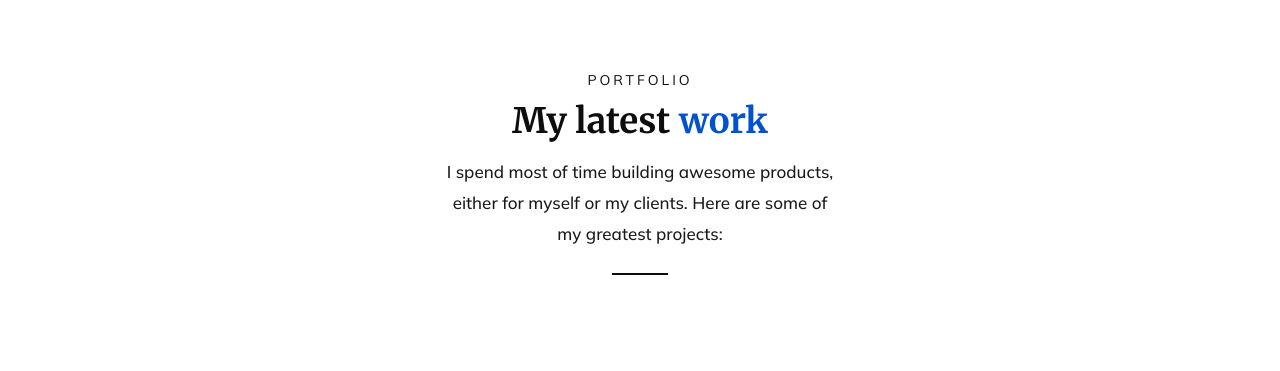
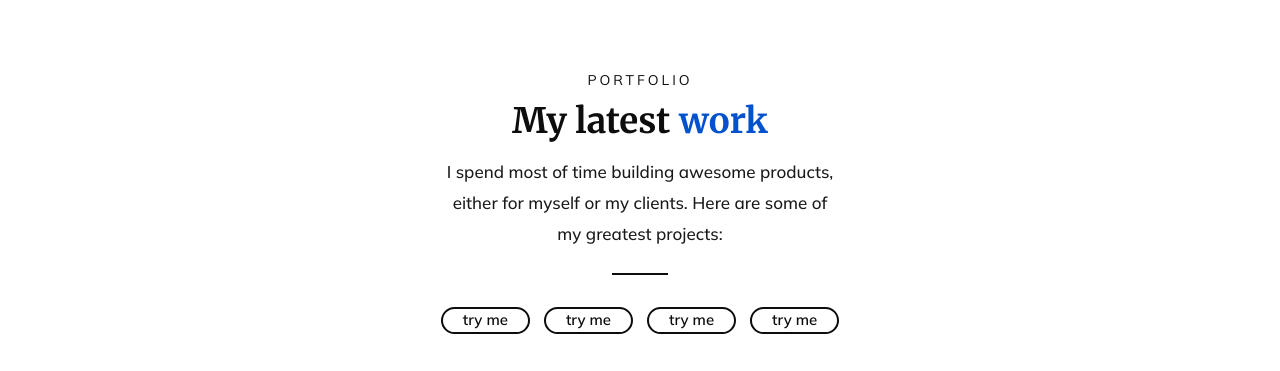
Before and after one commit to NightClover-code/portfolio-website-v2, a Next.js app: page / in a window 1280 px wide. Shown: the part 752-1123 px from the top of the page. Before the commit the page ends 1027 px from the top, so only its background shows below. Built offline with nearby package versions, Linux system fonts and the light colour scheme.

Commit message:
feat: tags component initial render

```diff
--- a/components/Projects/index.tsx
+++ b/components/Projects/index.tsx
@@ -1,4 +1,5 @@
 import Content from '../Content';
+import Tags from '../Tags';
 
 const Projects = () => {
   const config = {
@@ -11,11 +12,13 @@ const Projects = () => {
   };
 
   return (
-    <section className="projects__section mt-44">
+    <section className="projects__section mt-44 mb-10">
       <div className="text-center m-auto flex flex-col items-center">
         <Content {...config}>
           My latest <span>work</span>
         </Content>
+
+        <Tags />
       </div>
     </section>
   );
--- /dev/null
+++ b/components/Tags/Tag/index.tsx
@@ -0,0 +1,9 @@
+const Tag: React.FC = () => {
+  return (
+    <button className="border-2 border-black rounded-full px-5 py-[0.5px] text-[15px] font-semibold">
+      try me
+    </button>
+  );
+};
+
+export default Tag;
--- /dev/null
+++ b/components/Tags/index.tsx
@@ -0,0 +1,14 @@
+import Tag from './Tag';
+
+const Tags = () => {
+  return (
+    <div className="grid grid-cols-4 mt-8 gap-[14px]">
+      <Tag />
+      <Tag />
+      <Tag />
+      <Tag />
+    </div>
+  );
+};
+
+export default Tags;
```
